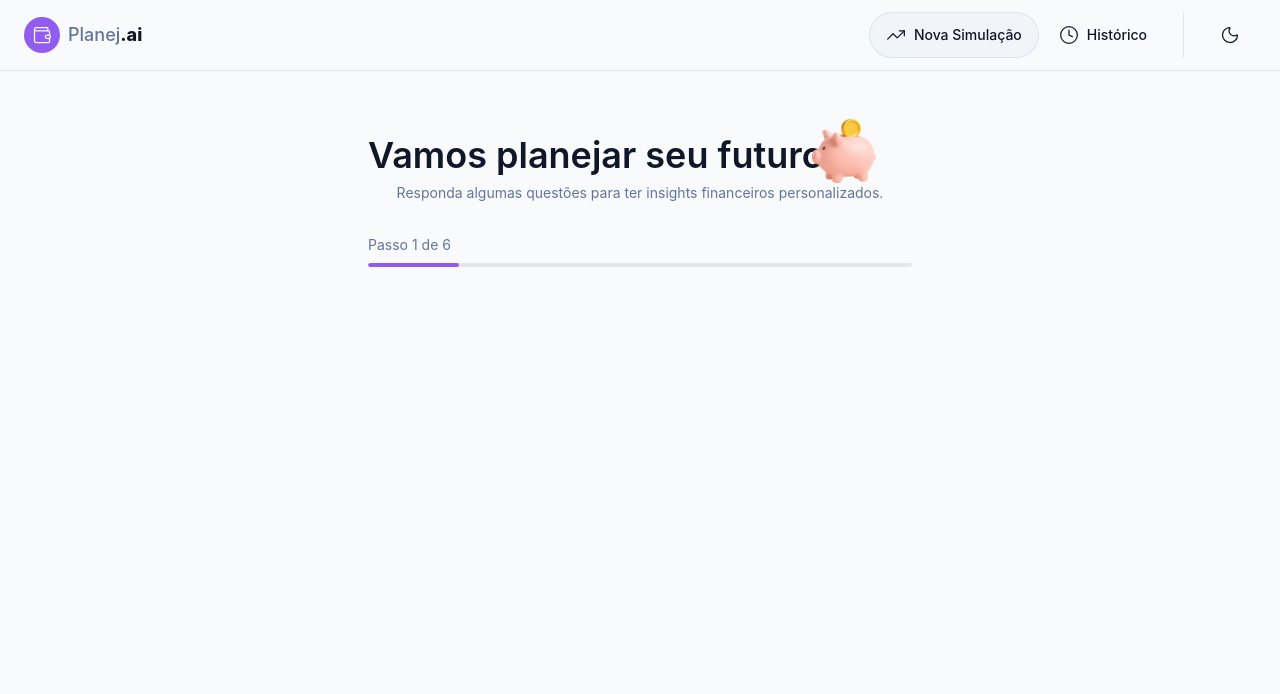
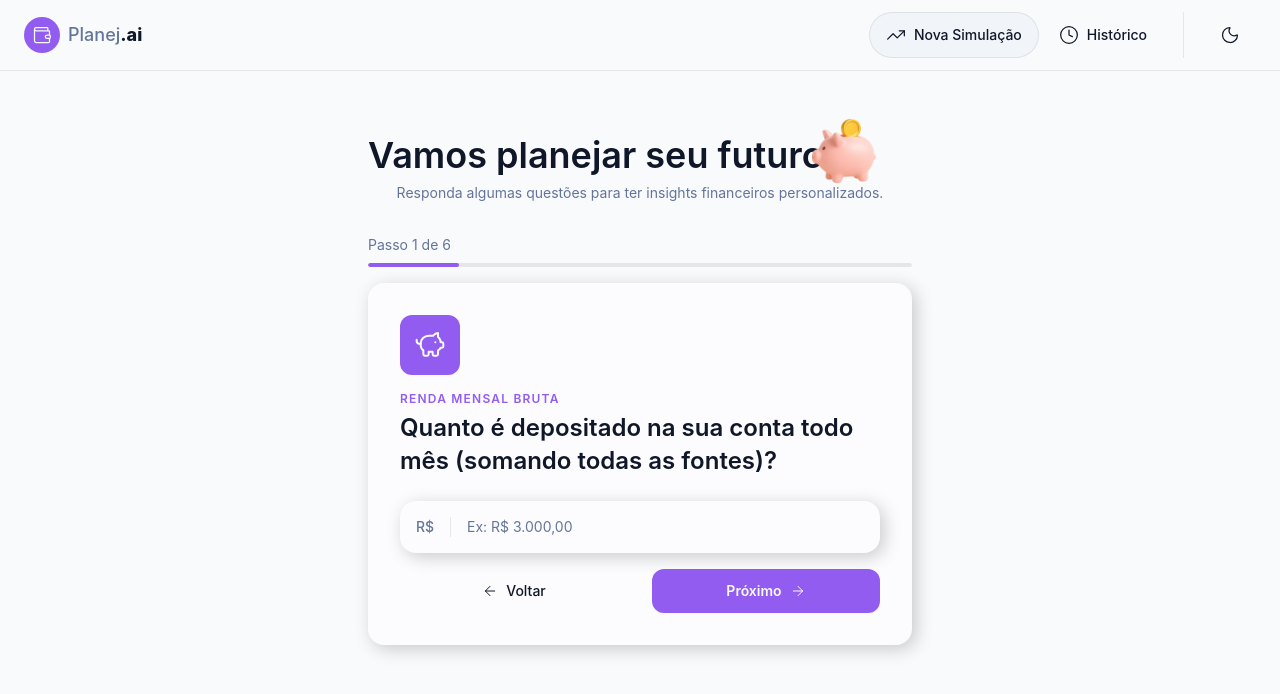
Before and after one commit to annyayumi/dio-planejai, a React (Vite) app: page / in a window 1280 px wide. Shown: the top 694 px of the page. Built offline with nearby package versions, Linux system fonts and the light colour scheme.

Commit message:
feat: Interface do Formulário de Simulação

```diff
--- a/src/components/features/Simulation/Form.tsx
+++ b/src/components/features/Simulation/Form.tsx
@@ -1,9 +1,13 @@
+import { PiggyBank } from 'lucide-react'
+
 import { StepProgress } from './Progress';
+import { FormStep } from './FormStep';
 
 export const SimulationForm = () => {
   return (
       <>
       <StepProgress currentStep={1} totalSteps={6} />
+      <FormStep icon={PiggyBank} title="Renda Mensal Bruta" question="Quanto é depositado na sua conta todo mês (somando todas as fontes)?" inputProps={{type: 'text', placeholder: 'Ex: R$ 3.000,00', prefix: 'R$'}}/>
       </>
   )
 }
--- /dev/null
+++ b/src/components/features/Simulation/FormStep.tsx
@@ -0,0 +1,58 @@
+import { ArrowLeft, ArrowRight, type LucideIcon } from 'lucide-react'
+
+import { Button } from '@/components/shared/Button'
+import { Input, type InputProps } from '@/components/shared/Input'
+
+interface FormStepProps {
+  icon: LucideIcon
+  title: string
+  question: string
+  inputProps: InputProps
+  submitButtonProps?: {
+    label: string
+    emojiIcon?: string
+  }
+}
+
+export function FormStep({
+  icon: Icon,
+  title,
+  question,
+  inputProps,
+  submitButtonProps,
+}: FormStepProps) {
+  return (
+    <div className="bg-card rounded-2xl p-6 shadow-[4px_4px_18px_0px_rgba(0,0,0,0.2)] sm:p-8">
+      <div className="bg-primary mb-4 flex h-15 w-15 items-center justify-center rounded-xl">
+        <Icon size={32} className="text-primary-foreground" />
+      </div>
+      <h2 className="text-primary mb-1 text-xs font-semibold tracking-widest uppercase">
+        {title}
+      </h2>
+      <h3 className="text-foreground mb-6 text-xl leading-snug font-semibold sm:text-2xl">
+        {question}
+      </h3>
+      <form className="flex flex-col gap-4">
+        <Input {...inputProps} />
+        <div className="flex flex-col gap-3 sm:flex-row sm:gap-6">
+          <Button
+            type="button"
+            variant="ghost"
+            className="order-2 flex-1 justify-center rounded-xl py-3 sm:order-1"
+          >
+            <ArrowLeft size={16} />
+            Voltar
+          </Button>
+          <Button
+            type="submit"
+            variant="primary"
+            className="order-1 flex-1 sm:order-2"
+          >
+            {submitButtonProps?.label ?? 'Próximo'}
+            {submitButtonProps?.emojiIcon ?? <ArrowRight size={16} />}
+          </Button>
+        </div>
+      </form>
+    </div>
+  )
+}
--- /dev/null
+++ b/src/components/shared/Input.tsx
@@ -0,0 +1,36 @@
+import type { InputHTMLAttributes } from 'react'
+
+import { Divider } from './Divider'
+
+export interface InputProps extends InputHTMLAttributes<HTMLInputElement> {
+  prefix?: string
+  suffix?: string
+}
+
+export function Input({ prefix, suffix, ...rest }: InputProps) {
+  return (
+    <div className="bg-input flex items-center rounded-2xl p-4 shadow-[4px_4px_18px_0px_rgba(0,0,0,0.2)]">
+      {prefix && (
+        <>
+          <span className="text-muted-foreground text-sm font-medium">
+            {prefix}
+          </span>
+          <Divider orientation="vertical" />
+        </>
+      )}
+      <input
+        className="text-foreground placeholder:text-muted-foreground w-full bg-transparent text-sm outline-none"
+        autoFocus
+        {...rest}
+      />
+      {suffix && (
+        <>
+          <Divider orientation="vertical" />
+          <span className="text-muted-foreground ml-3 text-sm font-medium">
+            {suffix}
+          </span>
+        </>
+      )}
+    </div>
+  )
+}
```
